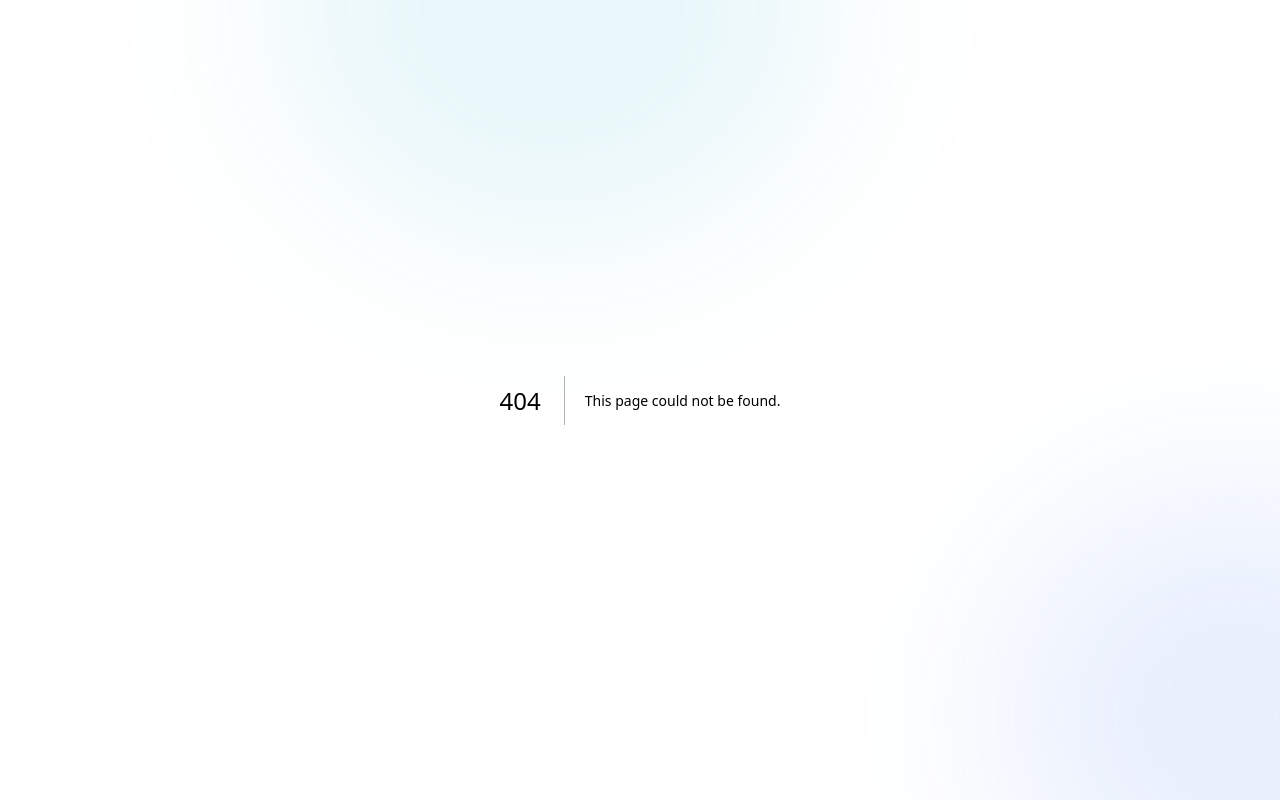
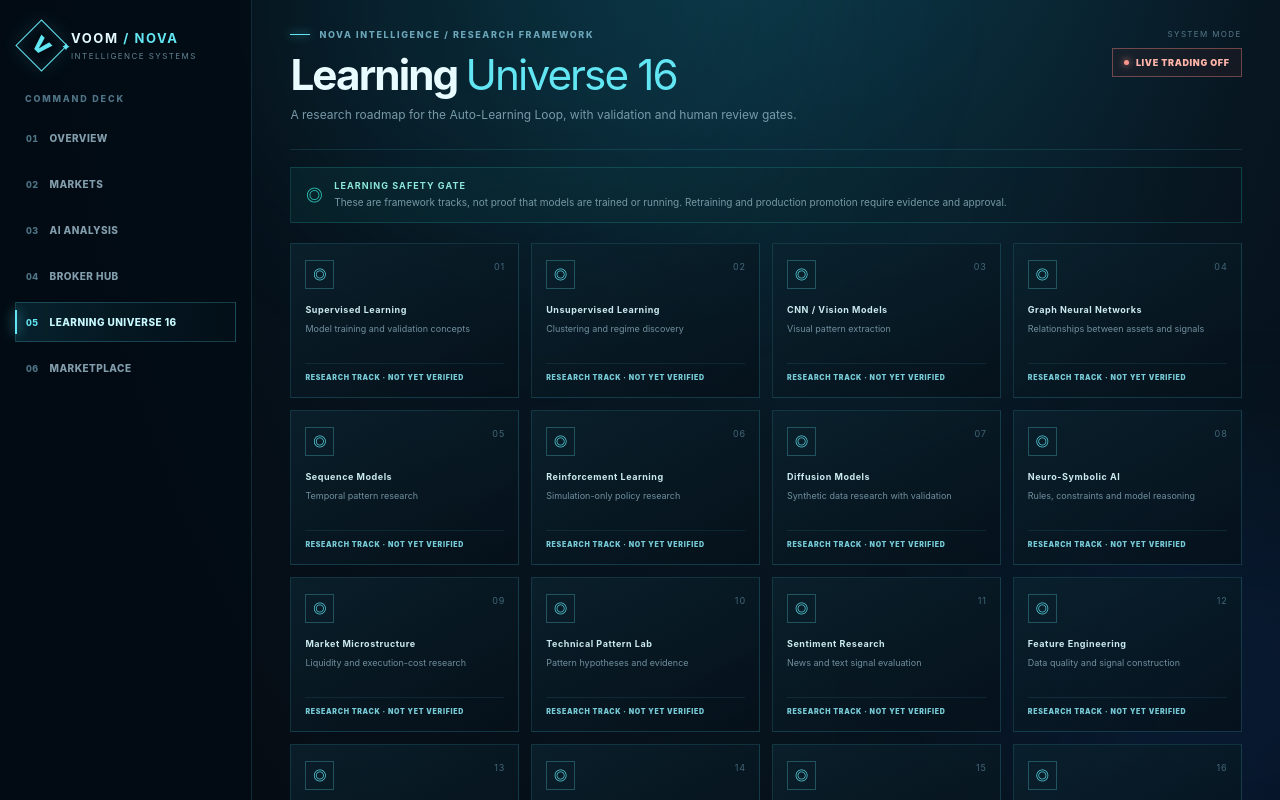
Before and after one commit to vutting895/VOOM_SYSTEM-NOVA-AI, a Next.js app in the folder frontend/: page /learning-universe in a window 1280 px wide. Before the commit this address had no page. Shown: the top 800 px of the page. Built offline with nearby package versions, Linux system fonts and the light colour scheme.

Commit message:
feat(frontend): add Learning Universe 16 roadmap page

```diff
--- /dev/null
+++ b/frontend/app/learning-universe/page.jsx
@@ -0,0 +1,48 @@
+'use client';
+
+import Link from 'next/link';
+
+const tracks = [
+  ['01', 'Supervised Learning', 'Model training and validation concepts'],
+  ['02', 'Unsupervised Learning', 'Clustering and regime discovery'],
+  ['03', 'CNN / Vision Models', 'Visual pattern extraction'],
+  ['04', 'Graph Neural Networks', 'Relationships between assets and signals'],
+  ['05', 'Sequence Models', 'Temporal pattern research'],
+  ['06', 'Reinforcement Learning', 'Simulation-only policy research'],
+  ['07', 'Diffusion Models', 'Synthetic data research with validation'],
+  ['08', 'Neuro-Symbolic AI', 'Rules, constraints and model reasoning'],
+  ['09', 'Market Microstructure', 'Liquidity and execution-cost research'],
+  ['10', 'Technical Pattern Lab', 'Pattern hypotheses and evidence'],
+  ['11', 'Sentiment Research', 'News and text signal evaluation'],
+  ['12', 'Feature Engineering', 'Data quality and signal construction'],
+  ['13', 'Risk Intelligence', 'Exposure and drawdown controls'],
+  ['14', 'Backtest Validation', 'Out-of-sample and walk-forward tests'],
+  ['15', 'Drift Monitoring', 'Model and data drift monitoring'],
+  ['16', 'Auto-Learning Loop', 'Human-reviewed feedback and retraining gates'],
+];
+
+export default function LearningUniversePage() {
+  return (
+    <main className="jarvis-layout">
+      <aside className="jarvis-sidebar">
+        <Link className="jarvis-brand" href="/"><span className="brand-emblem">V<span>✦</span></span><span><strong>VOOM<span> / NOVA</span></strong><small>INTELLIGENCE SYSTEMS</small></span></Link>
+        <div className="side-section-label">COMMAND DECK</div>
+        <nav className="jarvis-nav" aria-label="Main navigation">
+          <Link className="jarvis-nav-link" href="/"><span className="nav-code">01</span><span>OVERVIEW</span></Link>
+          <Link className="jarvis-nav-link" href="/markets"><span className="nav-code">02</span><span>MARKETS</span></Link>
+          <Link className="jarvis-nav-link" href="/gen-ai"><span className="nav-code">03</span><span>AI ANALYSIS</span></Link>
+          <Link className="jarvis-nav-link" href="/broker"><span className="nav-code">04</span><span>BROKER HUB</span></Link>
+          <Link className="jarvis-nav-link active" href="/learning-universe"><span className="nav-code">05</span><span>LEARNING UNIVERSE 16</span></Link>
+          <Link className="jarvis-nav-link" href="/marketplace"><span className="nav-code">06</span><span>MARKETPLACE</span></Link>
+        </nav>
+      </aside>
+      <section className="jarvis-main">
+        <header className="command-header"><div><div className="eyebrow"><span className="eyebrow-line" /> NOVA INTELLIGENCE / RESEARCH FRAMEWORK</div><h1>Learning <span>Universe 16</span></h1><p>A research roadmap for the Auto-Learning Loop, with validation and human review gates.</p></div><div className="header-right"><span className="system-clock-label">SYSTEM MODE</span><span className="live-off-pill"><i /> LIVE TRADING OFF</span></div></header>
+        <div className="system-strip"><span className="strip-icon">◎</span><span><strong>LEARNING SAFETY GATE</strong><small>These are framework tracks, not proof that models are trained or running. Retraining and production promotion require evidence and approval.</small></span></div>
+        <section className="module-grid">{tracks.map(([number, name, detail]) => <article className="module-card" key={number}><span className="module-icon">◎</span><span className="module-number">{number}</span><h3>{name}</h3><p>{detail}</p><span className="module-open">RESEARCH TRACK · NOT YET VERIFIED</span></article>)}</section>
+        <div className="hud-panel" style={{ marginTop: 16, padding: 18 }}><div className="panel-heading"><span><i className="panel-marker" /> AUTO-LEARNING LOOP</span><span className="panel-code">LOOP / SAFE</span></div><p style={{ color: 'var(--nova-muted)', fontSize: 12, lineHeight: 1.8 }}>Proposed lifecycle: collect validated data → evaluate quality → train in isolated experiments → backtest out-of-sample → review risk and drift → require approval before release. No automatic live trading is enabled.</p><Link className="panel-text-link" href="/gen-ai">OPEN AI ANALYSIS <span>→</span></Link></div>
+        <footer className="jarvis-footer"><span>VOOM_SYSTEM · NOVA AI</span><span>RESEARCH ROADMAP</span><span>LIVE TRADING <strong>OFF</strong></span></footer>
+      </section>
+    </main>
+  );
+}
```
